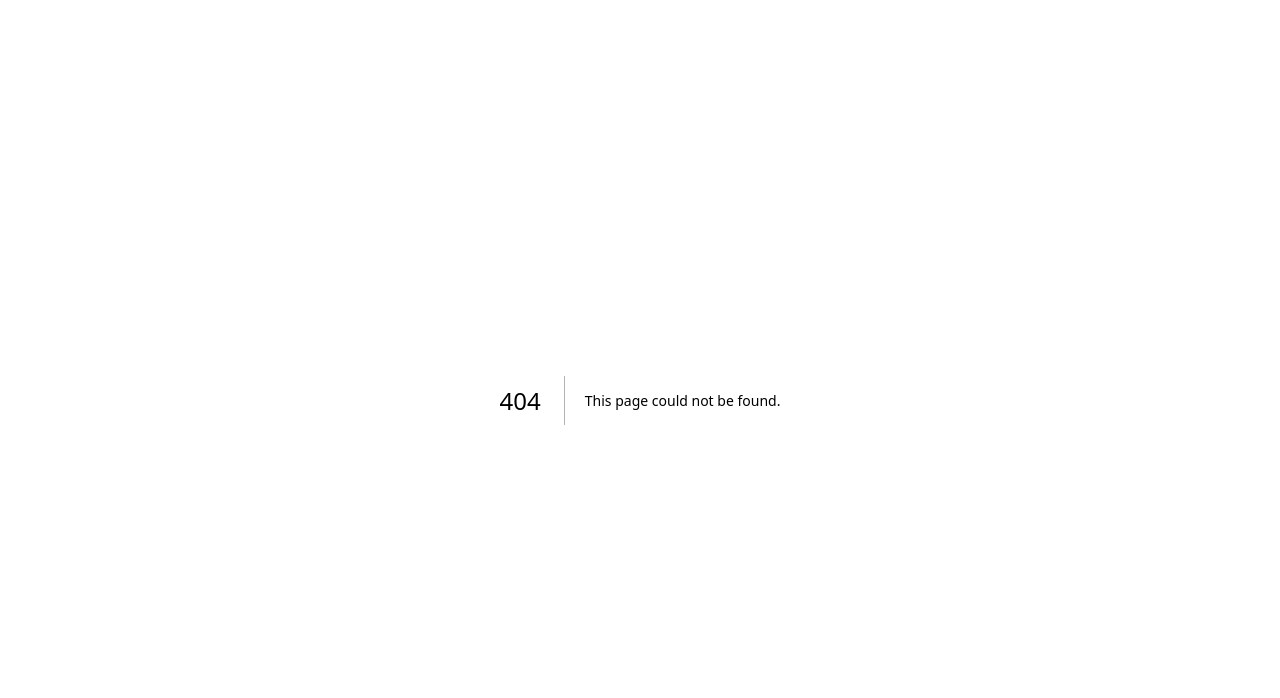
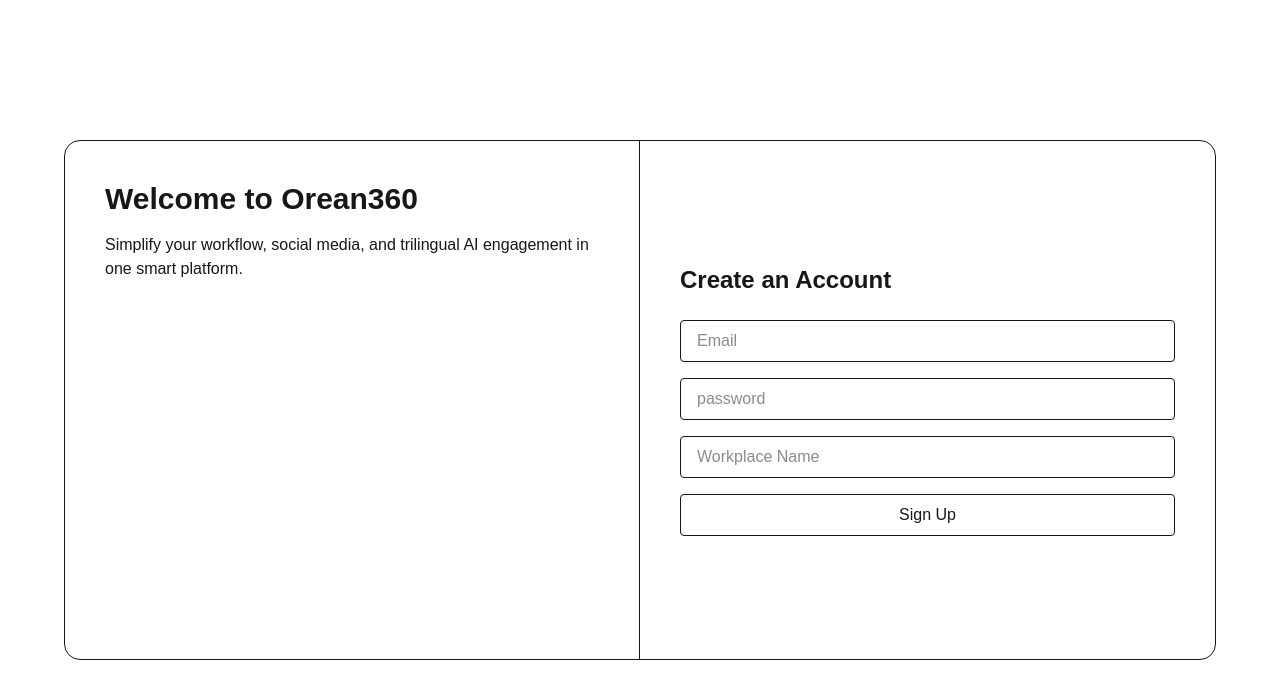
Before and after one commit to MalithAmodya/Orean_360_V1, a Next.js app in the folder frontend/: page /signup in a window 1280 px wide. Before the commit this address had no page. Shown: the top 698 px of the page. Built offline with nearby package versions, Linux system fonts and the light colour scheme.

Commit message:
Create Sign up page Structure
without social icons

```diff
--- /dev/null
+++ b/frontend/src/app/signup/page.tsx
@@ -0,0 +1,65 @@
+
+
+export default function Signup() {
+    return (
+        <div className="min-h-screen flex items-center justify-center px-6">
+
+            <div className="w-full max-w-6xl h-[520px] rounded-2xl flex border">
+
+                {/* Left Side */}
+                <div className="w-1/2 p-10 flex-col justify-center border-r">
+
+                    <h1 className="text-3xl font-semibold">
+                        Welcome to Orean360
+                    </h1>
+
+                    <p className="mt-4">
+                        Simplify your workflow, social media, and trilingual AI engagement in one smart platform.
+                    </p>
+
+                </div>
+
+                {/* Right Side */}
+
+                <div className="w-1/2 p-10 flex flex-col justify-center">
+
+                    <h2 className="text-2xl font-semibold mb-6">
+                        Create an Account
+                    </h2>
+
+                    <form className="space-y-4">
+
+                        <input
+                        type="text"
+                        placeholder="Email"
+                        className="w-full px-4 py-2 border rounded"
+                        />
+
+                        <input
+                        type="text"
+                        placeholder="password"
+                        className="w-full px-4 py-2 border rounded"
+                        />
+
+                        <input
+                        type="text"
+                        placeholder="Workplace Name"
+                        className="w-full px-4 py-2 border rounded"
+                        />
+
+                        <button
+                        type="submit"
+                        className="w-full py-2 border rounded">
+                        Sign Up
+                        </button>
+                    </form>
+
+
+                </div>
+            </div>
+
+        </div>
+
+    );
+
+}
```
